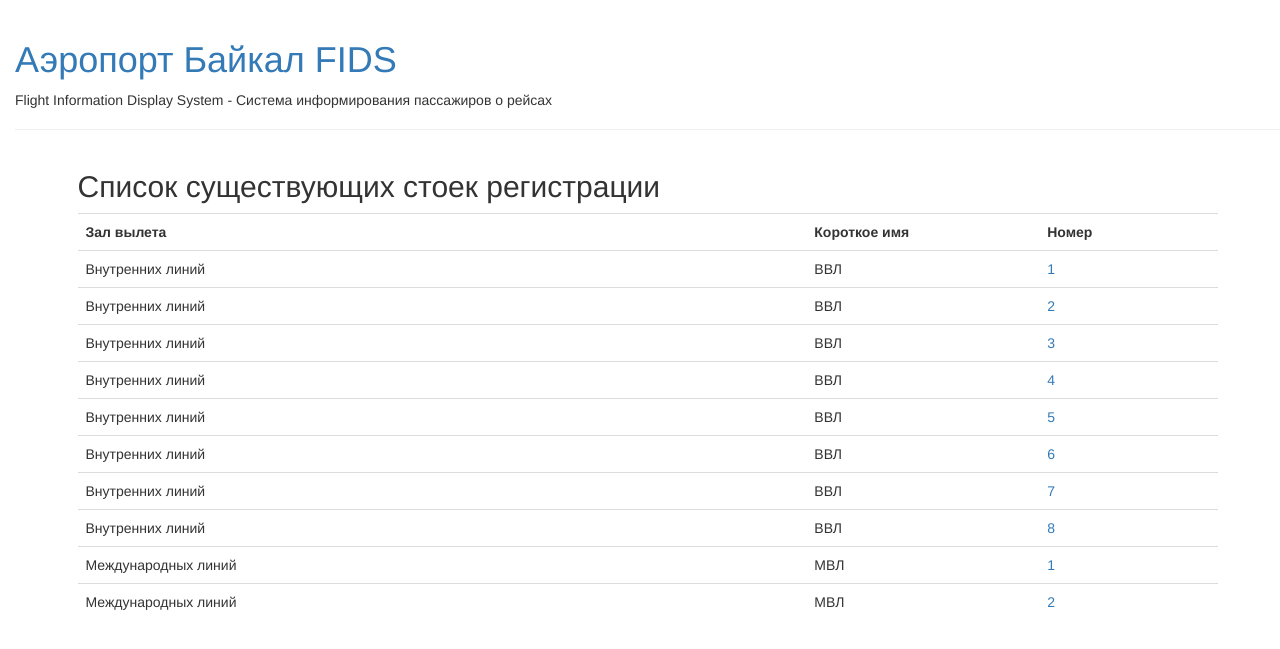
After one commit to mineevburyat/djangoFIDS, a Django app: page /fids/checkin/ in a window 1280 px wide. The commit adds this page. Shown: the top 649 px of the page. Run offline with Django 3.2, Linux system fonts and the light colour scheme; data comes from the database, SQL or seed files in the repository; both versions use the stored data as it was after the commit; some libraries are stand-ins or nearby versions.

Commit message:
checkin add

```diff
--- a/flightinfosystem/admin.py
+++ b/flightinfosystem/admin.py
@@ -1,4 +1,4 @@
 from django.contrib import admin
-from .models import Flights, FlightsStatus
+from .models import Flights, FlightsStatus, Checkin
 # Register your models here.
-admin.site.register((Flights, FlightsStatus))
+admin.site.register((Flights, FlightsStatus, Checkin))
--- a/flightinfosystem/models.py
+++ b/flightinfosystem/models.py
@@ -15,7 +15,22 @@ class Flights(models.Model):
     timefact = models.DateTimeField("Время по факту", null=True, blank=True)
 
     def __str__(self):
-        return 'рейс: ' + self.fly + ' на ' + self.timeplan.strftime('%d.%m.%y %H:%M')
+        if self.ad == 1:
+            ad = 'прилетающий'
+        else:
+            ad = 'вылетающий'
+        return ad + ' рейс: ' + self.fly + ' на ' + self.timeplan.strftime('%d.%m.%y %H:%M')
+
+    def isdeparture(self):
+        if self.ad == 0:
+            return True
+        else:
+            return False
+    def isarrive(self):
+        if self.ad == 1:
+            return True
+        else:
+            return False
 
 class FlightsStatus(models.Model):
     fly = models.ForeignKey('Flights', verbose_name="Рейс")
@@ -28,3 +43,13 @@ class FlightsStatus(models.Model):
 
     def __str__(self):
         return str(self.fly)
+
+class Checkin(models.Model):
+    FULLNAME = ['Внутренних линий ', 'Международных линий ']
+    SHORTNAME = ['ВВЛ ', 'МВЛ ']
+    num = models.IntegerField("Номер стойки")
+    fullname = models.CharField("Полное имя стойки", max_length=21)
+    shortname = models.CharField("Короткое имя стойки", max_length=5)
+
+    def __str__(self):
+        return 'Стойка регистрации ' + self.shortname + ' ' + str(self.num)
--- a/flightinfosystem/urls.py
+++ b/flightinfosystem/urls.py
@@ -3,4 +3,7 @@ from . import views
 
 urlpatterns = [
     url(r'^$', views.flight_list, name='flight_list'),
+    url(r'^flight/(?P<id>[0-9]+)/$', views.flight_detail, name='flight_detail'),
+    url(r'^checkin/$', views.checkin_list, name='checkin_list.html'),
+    url(r'^checkin/(?P<id>[0-9]+)/$', views.check, name='checkin.html'),
 ]
--- a/flightinfosystem/views.py
+++ b/flightinfosystem/views.py
@@ -1,7 +1,19 @@
-from django.shortcuts import render
-from .models import FlightsStatus, Flights
+from django.shortcuts import render, get_object_or_404
+from .models import FlightsStatus, Flights, Checkin
 
 # Create your views here.
 def flight_list(request):
-    flights = Flights.objects.all()
+    flights = Flights.objects.all().order_by('timeplan')
     return render(request,'flightinfosystem/flight_list.html',{'flights': flights})
+
+def flight_detail(request, id):
+    flight = get_object_or_404(Flights, id=id)
+    return render(request,'flightinfosystem/flight_detail.html',{'flight': flight})
+
+def checkin_list(request):
+    checkins = Checkin.objects.all()
+    return render(request, 'flightinfosystem/checkin_list.html', {'checkins': checkins})
+
+def check(request, id):
+    checkin = get_object_or_404(Checkin, id=id)
+    return render(request,'flightinfosystem/checkin1.html',{'checkin': checkin})
--- /dev/null
+++ b/templates/flightinfosystem/base.html
@@ -0,0 +1,21 @@
+{% load staticfiles %}
+<!DOCTYPE html>
+<html lang="en">
+<head>
+    <meta charset="UTF-8">
+    <title>FIDS Airport Baikal</title>
+    <link rel="stylesheet" href="//maxcdn.bootstrapcdn.com/bootstrap/3.2.0/css/bootstrap.min.css">
+    <link rel="stylesheet" href="//maxcdn.bootstrapcdn.com/bootstrap/3.2.0/css/bootstrap-theme.min.css">
+    <link rel="stylesheet" href="{% static 'css/style.css' %}">
+</head>
+<body>
+    <div class="page-header">
+        <h1><a href="/fids">Аэропорт Байкал FIDS</a></h1>
+        <p>Flight Information Display System - Система информирования пассажиров о рейсах</p>
+    </div>
+    <div class="content container">
+        {% block content %}
+        {% endblock %}
+    </div>
+</body>
+</html>
--- /dev/null
+++ b/templates/flightinfosystem/checkin_list.html
@@ -0,0 +1,23 @@
+{% extends 'flightinfosystem/base.html' %}
+
+{% block content %}
+    <div>
+        <h2>Список существующих стоек регистрации</h2>
+    </div>
+    <div>
+        <table class="table">
+            <tr>
+                <th width="250">Зал вылета</th>
+                <th width="50">Короткое имя</th>
+                <th width="30">Номер</th>
+            </tr>
+        {% for checkin in checkins %}
+            <tr>
+                <td>{{ checkin.fullname }}</td>
+                <td>{{ checkin.shortname }}</td>
+                <td><a href="{% url 'check' id=checkin.id %}">{{ checkin.num }}</a></td>
+            </tr>
+        {% endfor %}
+        </table>
+    </div>
+{% endblock content %}
```
Also changed, not shown: templates/flightinfosystem/checkin.html (added, +11 -0 lines), templates/flightinfosystem/flight_detail.html (added, +18 -0 lines), templates/flightinfosystem/flight_list.html (+14 -17 lines), db.sqlite3, flightinfosystem/migrations/0005_checkin.py (added).
